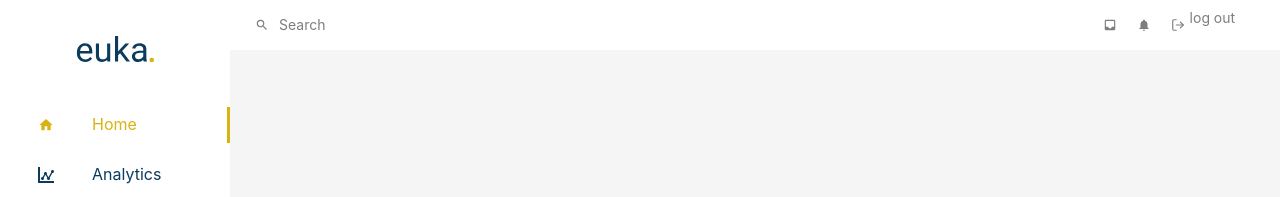
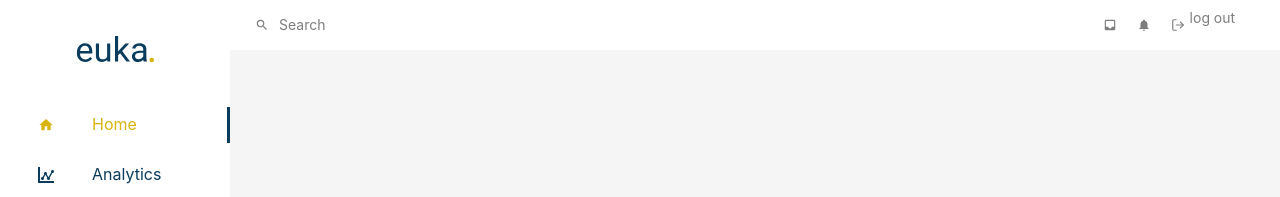
Before and after one commit to RogeCS/Euka, a React app: page /#/ in a window 1280 px wide. Shown: the top 197 px of the page. Built offline with nearby package versions, Linux system fonts and the light colour scheme; a web font is replaced by a local one.

Commit message:
Border right color change from yellow to dark blue, on each row of the list

```diff
--- a/src/styles/components/Sidebar.scss
+++ b/src/styles/components/Sidebar.scss
@@ -54,5 +54,5 @@
 }
 
 .dashboard-sidebar__title--active {
-  border-right: 3px solid $secondary;
+  border-right: 3px solid $dark-color;
 }
```
